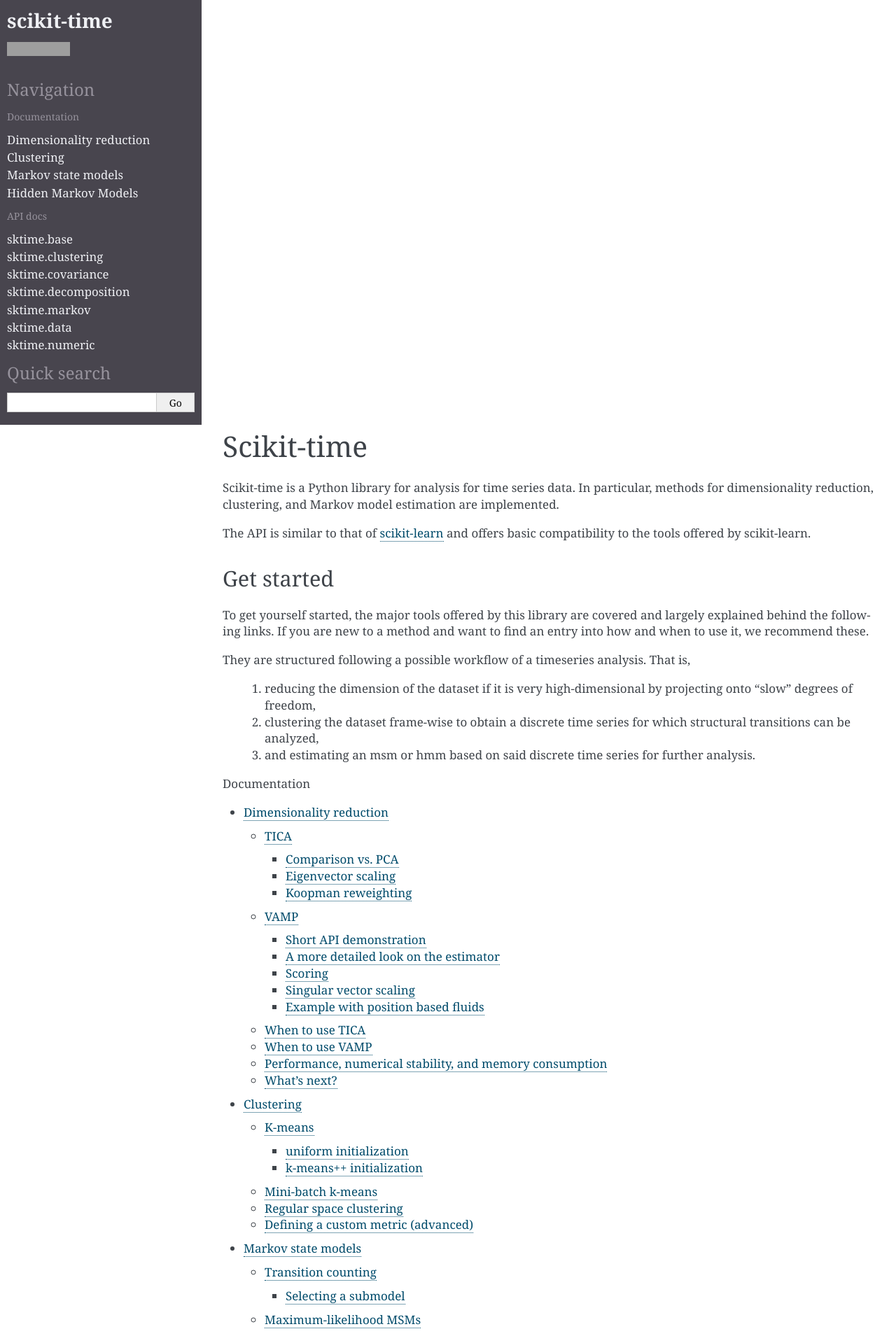
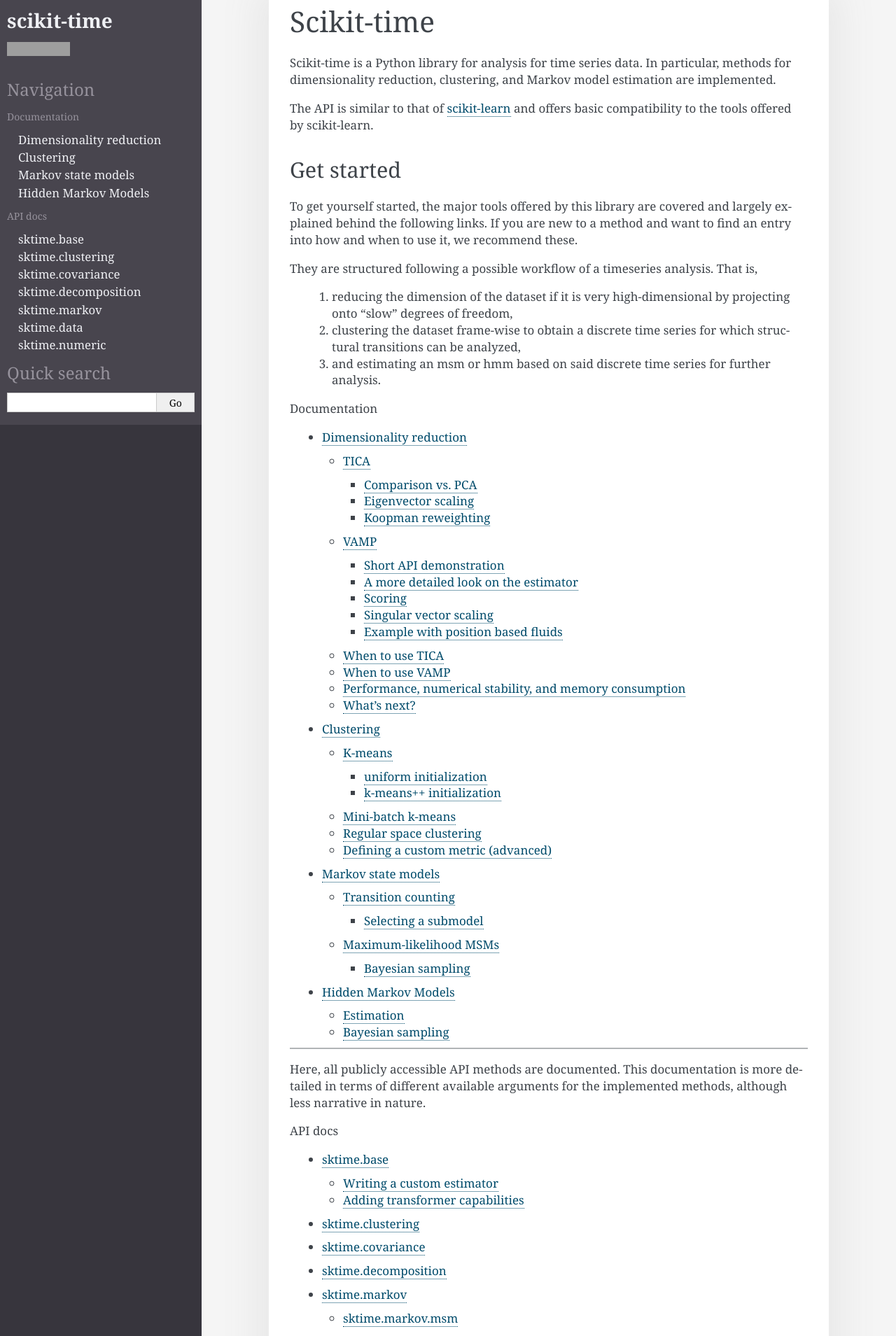
Before and after one commit to deeptime-ml/deeptime, a Sphinx documentation site: the page built from docs/source/index.rst, in a window 1280 px wide. Shown: the top 1909 px of the page at 70% size. Built offline with Sphinx 7.4.7, drawn with Linux system fonts in a browser that asks for light colours; some of the changed text lies outside the part shown; grey boxes are pictures that could not be loaded.

Commit message:
docs layout update

```diff
--- a/docs/source/_static/custom.css
+++ b/docs/source/_static/custom.css
@@ -1,8 +1,5 @@
 body {
     height: 100vh;
-}
-div.section {
-    padding: 2rem 4rem 2rem 3rem;
 }
 div.document {
     margin-top: 0;
@@ -12,8 +9,8 @@
     height: 100vh;
 }
 div.bodywrapper {
-    margin-left: unset;
-    margin-right: unset;
+    margin-left: 6rem;
+    margin-right: 6rem;
     box-shadow: 0 0 50px 18px #e8e8e8;
 }
 div.documentwrapper {
@@ -28,7 +25,7 @@
     min-width: 0;
     margin-left: 18rem;
     width: auto;
-    clear: both;
+    float: none;
 }
 div.sphinxsidebar {
     background-color: rgb(55, 53, 61);
@@ -41,6 +38,7 @@
     position: relative;
     touch-action: auto;
     width: 18rem;
+    height: 100vh;
     -webkit-font-smoothing: antialiased;
 }
 
@@ -97,3 +95,6 @@
 div.sphinxsidebarwrapper a.current ul {
     color: #605C69
 }
+li.toctree-l1 {
+    margin-left: 1rem;
+}
--- a/docs/source/_templates/layout.html
+++ b/docs/source/_templates/layout.html
@@ -1,7 +1,6 @@
 {% extends '!layout.html' %}
 
 {% block footer %}
-<div class="footer">©2020, AI4Science Group.</div>
 {% endblock %}
 <script src="{{pathto('_static/perfect-scrollbar/js/perfect-scrollbar.min.js', 1)|e}}"></script>
 <script src="{{pathto('_static/scrollbar.js', 1)|e}}"></script>
```
